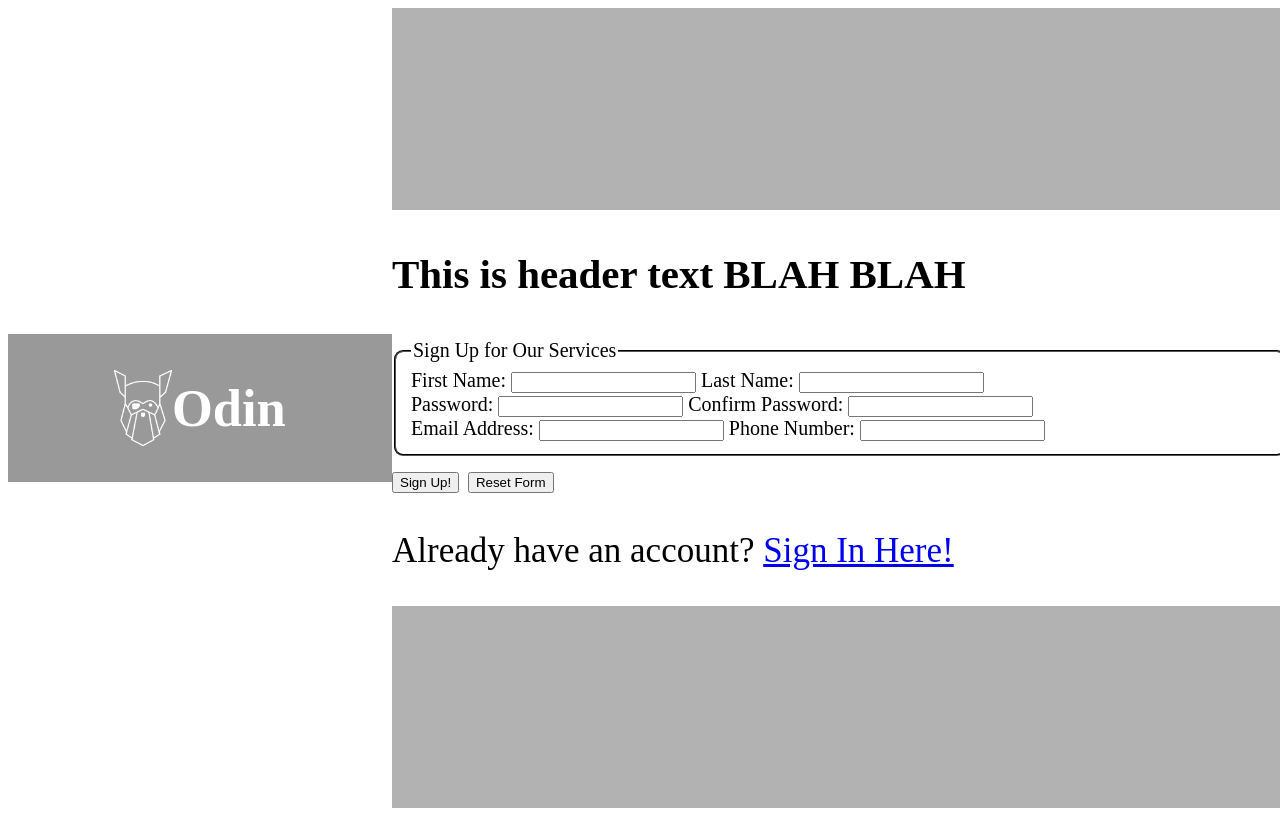
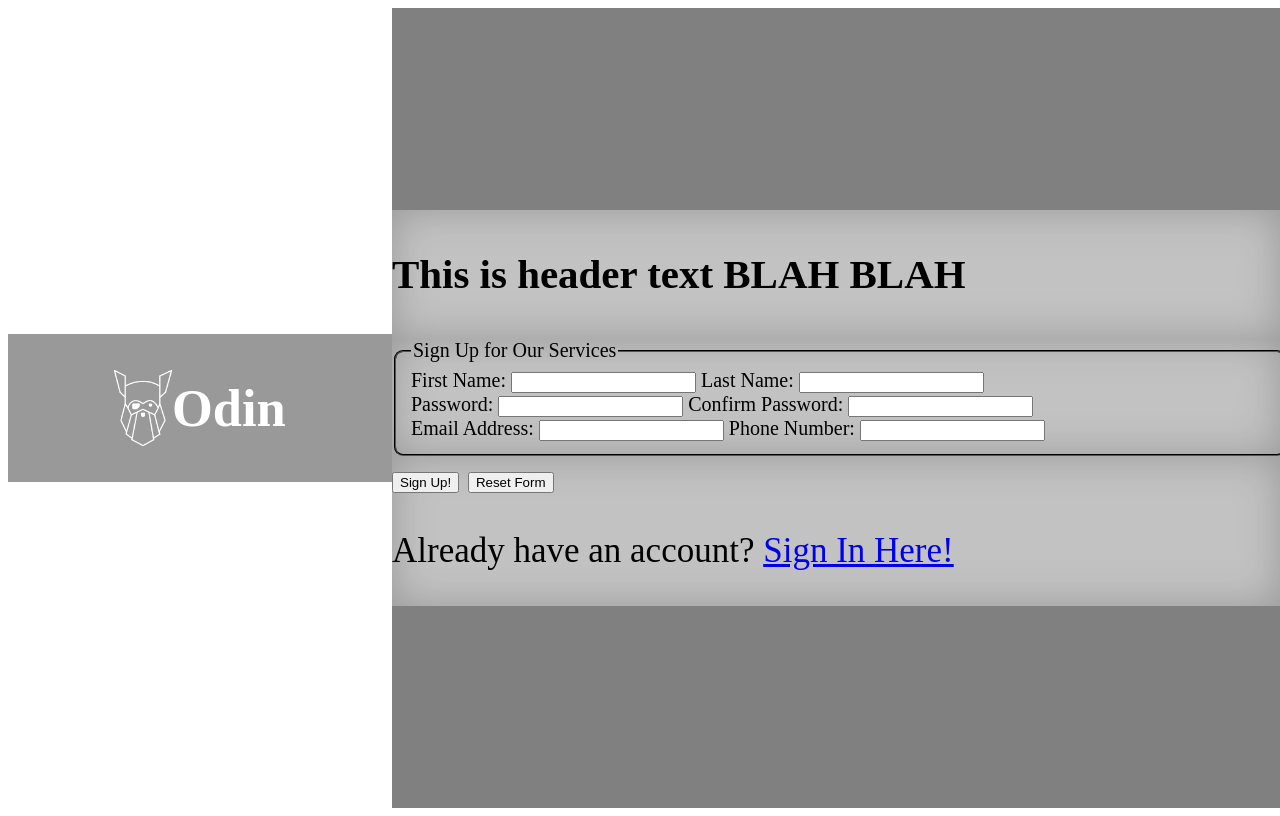
Before and after one commit to OhNoItsOri/sign-up, a plain HTML site: page index.html in a window 1280 px wide. Drawn offline with Linux system fonts and the light colour scheme.

Commit message:
Update style.css
changed some stuff. nothing crazy

```diff
--- a/style.css
+++ b/style.css
@@ -1,6 +1,4 @@
-@font-face {
-    font-family : Nimbus Cambria, Cochin, Georgia, Times, 'Times New Roman', serif;
-}
+
 
 /* This is for the side portion */
 
@@ -46,12 +44,14 @@
     flex-direction: column;
     justify-content: center;
     align-content: center;
-    background: rgba(0,0,0,.3);
+    background: grey;
 
 }
 
 .sign-up-header, .sign-up-inputs, .sign-up-buttons {
-    background: white;
+    background-color: rgba(255, 255, 255, 0.2);
+    backdrop-filter: blur(20px) saturate(160%) contrast(45%) brightness(140%);
+    -webkit-backdrop-filter: blur(20px) saturate(160%) contrast(45%) brightness(140%);
     width: 70vw;
 }
 
```
